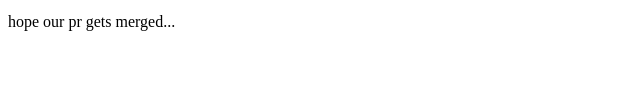
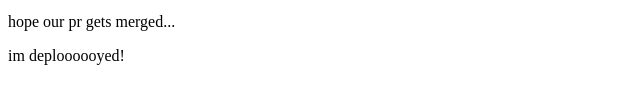
Before and after one commit to dannolaius/gatsby-tutorial, a Gatsby site: page / in a window 1280 px wide. Shown: the part 196-300 px from the top of the page, without its empty margins (0-640 px from the left). Built offline with nearby package versions, Linux system fonts and the light colour scheme; Gatsby itself is replaced by a stand-in of ours.

Commit message:
maybe a bit of an easter egg idk

```diff
--- a/src/pages/index.js
+++ b/src/pages/index.js
@@ -6,6 +6,7 @@ const IndexPage = () => {
     <div>
       <h1>Home Page</h1>
       <Counter />
+      <p>im deploooooyed!</p>
     </div>
   );
 };
```
